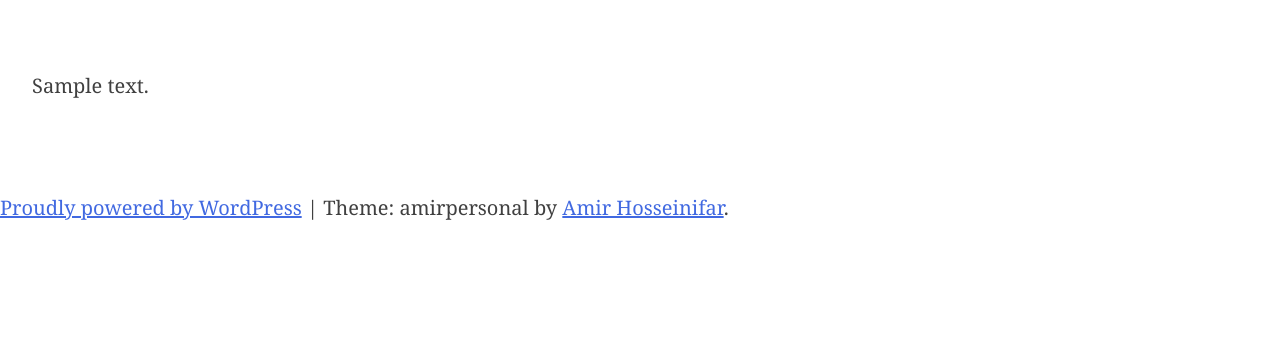
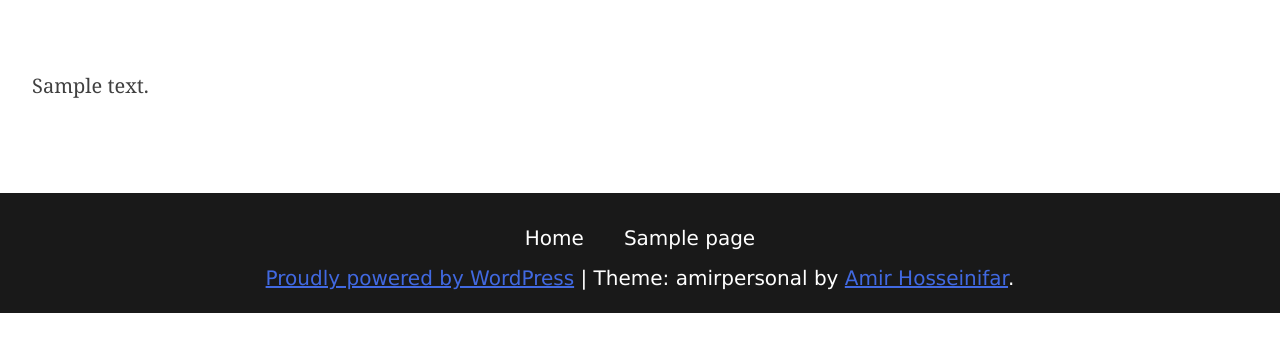
Before and after one commit to AmirHosseinifar/Wordpress-Practice, a WordPress theme: template themes/amir_personal_website/page.php in a window 1280 px wide. Shown: the part 256-608 px from the top of the page. Run offline with PHP 8.4 and a stand-in for WordPress, Linux system fonts and the light colour scheme; the site name, menu and one post (Sample post) are stand-ins, and other content is empty; some libraries are stand-ins or nearby versions.

Commit message:
added social media menu to the footer

```diff
--- a/themes/amir_personal_website/footer.php
+++ b/themes/amir_personal_website/footer.php
@@ -14,6 +14,10 @@
 	</div><!-- #content -->
 
 	<footer id="colophon" class="site-footer" role="contentinfo">
+
+		<nav class="social-menu">
+		<?php wp_nav_menu( array( 'theme_location' => 'social' ) ); ?>
+		</nav><!--social media-->
 		<div class="site-info">
 			<a href="<?php echo esc_url( __( 'https://wordpress.org/', 'amirpersonal' ) ); ?>"><?php printf( esc_html__( 'Proudly powered by %s', 'amirpersonal' ), 'WordPress' ); ?></a>
 			<span class="sep"> | </span>
--- a/themes/amir_personal_website/functions.php
+++ b/themes/amir_personal_website/functions.php
@@ -45,6 +45,7 @@ function amirpersonal_setup() {
 	// This theme uses wp_nav_menu() in one location.
 	register_nav_menus( array(
 		'primary' => esc_html__( 'Header', 'amirpersonal' ),
+		'social' => esc_html__( 'Social Media Menu', 'amirpersonal' )
 	) );
 
 
--- a/themes/amir_personal_website/js/navigation.js
+++ b/themes/amir_personal_website/js/navigation.js
@@ -29,6 +29,8 @@
 		container.find( '.dropdown-toggle' ).click( function( e ) {
 			var _this = $( this ),
 				screenReaderSpan = _this.find( '.screen-reader-text' );
+				dropdownSymbol = _this.find( '.dropdown-symbol');
+				dropdownSymbol.text( dropdownSymbol.text () === '-' ? '+' : '-');
 
 			e.preventDefault();
 			_this.toggleClass( 'toggled-on' );
--- a/themes/amir_personal_website/sass/forms/_buttons.scss
+++ b/themes/amir_personal_website/sass/forms/_buttons.scss
@@ -2,21 +2,17 @@ button,
 input[type="button"],
 input[type="reset"],
 input[type="submit"] {
-	border: 1px solid;
+	border: 2px solid;
 	border-color: $color__border-button;
-	border-radius: 3px;
-	background: $color__background-button;
+	background: transparent;
 	color: rgba(0, 0, 0, .8);
-	@include font-size(0.75);
+	@include font-size(1);
 	line-height: 1;
-	padding: .6em 1em .4em;
+	padding: .5em 1em;
 
-	&:hover {
-		border-color: $color__border-button-hover;
-	}
-
-	&:active,
-	&:focus {
-		border-color: $color__border-button-focus;
+	 &:hover ,
+	&:active {
+		background: white;
+		color: black;
 	}
 }
--- a/themes/amir_personal_website/sass/site/_site.scss
+++ b/themes/amir_personal_website/sass/site/_site.scss
@@ -18,3 +18,8 @@
 ## Comments
 --------------------------------------------------------------*/
 @import "primary/comments";
+
+/*--------------------------------------------------------------
+## Footer
+--------------------------------------------------------------*/
+@import "footer/footer";
--- /dev/null
+++ b/themes/amir_personal_website/sass/site/footer/_footer.scss
@@ -0,0 +1,33 @@
+.site-footer {
+	position: relative;
+	padding: 1em;
+	font-family: $font__sans;
+	color: #fff;
+	background-color: $color__skin;
+	text-align: center;
+	@media screen and (min-width: $query__small) {
+		padding: 1em 2em;
+	}
+}
+
+.social-menu {
+  ul {
+    display: flex;
+    justify-content: center;
+    list-style-type: none;
+    margin: 0;
+    padding: 0;
+
+    a {
+      display: block;
+      padding: .5em 1em;
+      color: white;
+      text-decoration: none;
+
+      &:hover,
+      &:focus {
+        text-decoration: underline;
+      }
+    }
+  }
+}
--- a/themes/amir_personal_website/style.css
+++ b/themes/amir_personal_website/style.css
@@ -965,6 +958,47 @@ button.dropdown-toggle {
 }
 
 /*--------------------------------------------------------------
+## Footer
+--------------------------------------------------------------*/
+.site-footer {
+	position: relative;
+	padding: 1em;
+	font-family: "Source Sans Pro", "Lucida Grande", "Lucida Sans Unicode", "Lucida Sans", Geneva, Arial, sans-serif;
+	color: #fff;
+	background-color: #191919;
+	text-align: center;
+}
+
+@media screen and (min-width: 600px) {
+	.site-footer {
+		padding: 1em 2em;
+	}
+}
+
+.social-menu ul {
+	display: -webkit-box;
+	display: -ms-flexbox;
+	display: flex;
+	-webkit-box-pack: center;
+	    -ms-flex-pack: center;
+	        justify-content: center;
+	list-style-type: none;
+	margin: 0;
+	padding: 0;
+}
+
+.social-menu ul a {
+	display: block;
+	padding: .5em 1em;
+	color: white;
+	text-decoration: none;
+}
+
+.social-menu ul a:hover, .social-menu ul a:focus {
+	text-decoration: underline;
+}
+
+/*--------------------------------------------------------------
 # Widgets
 --------------------------------------------------------------*/
 .widget {
```
Also changed, not shown: other parts of themes/amir_personal_website/style.css (+11 -18 lines), 1 other file.
